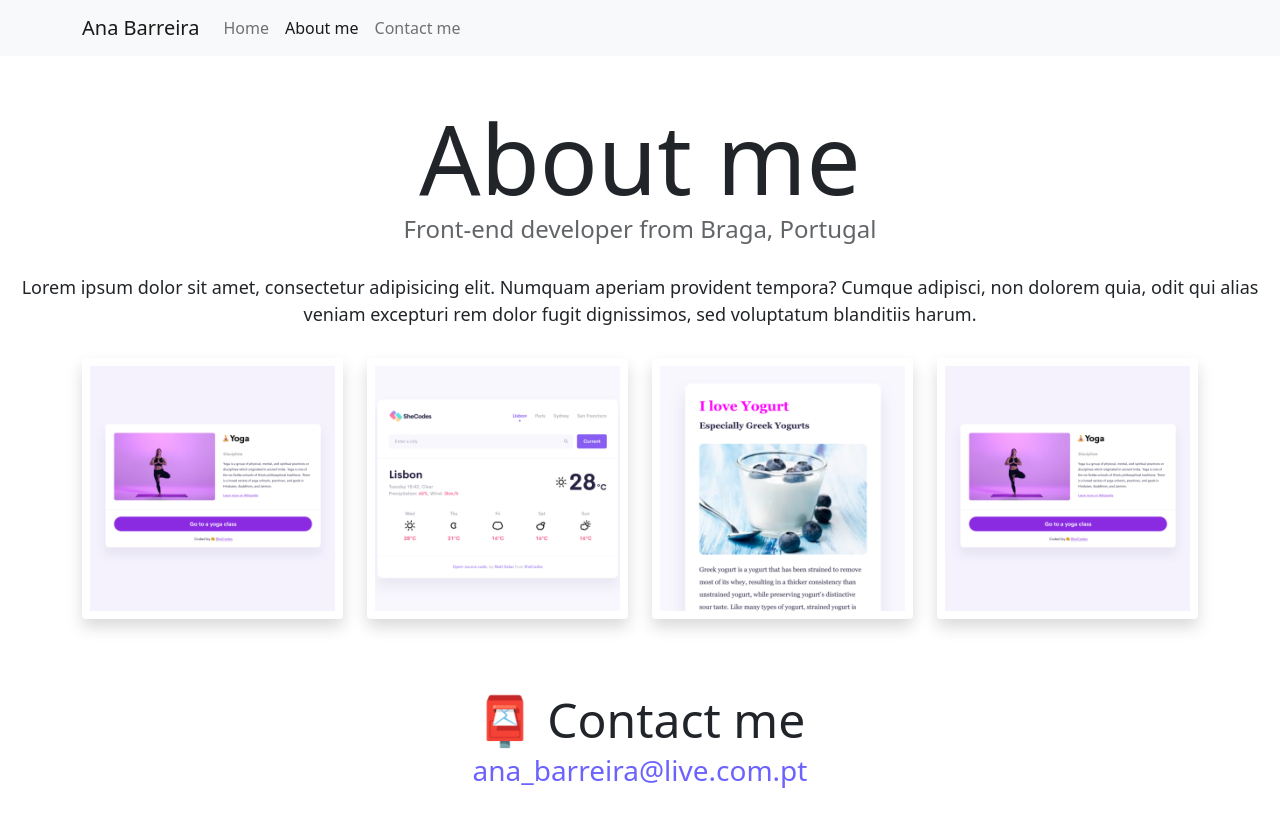
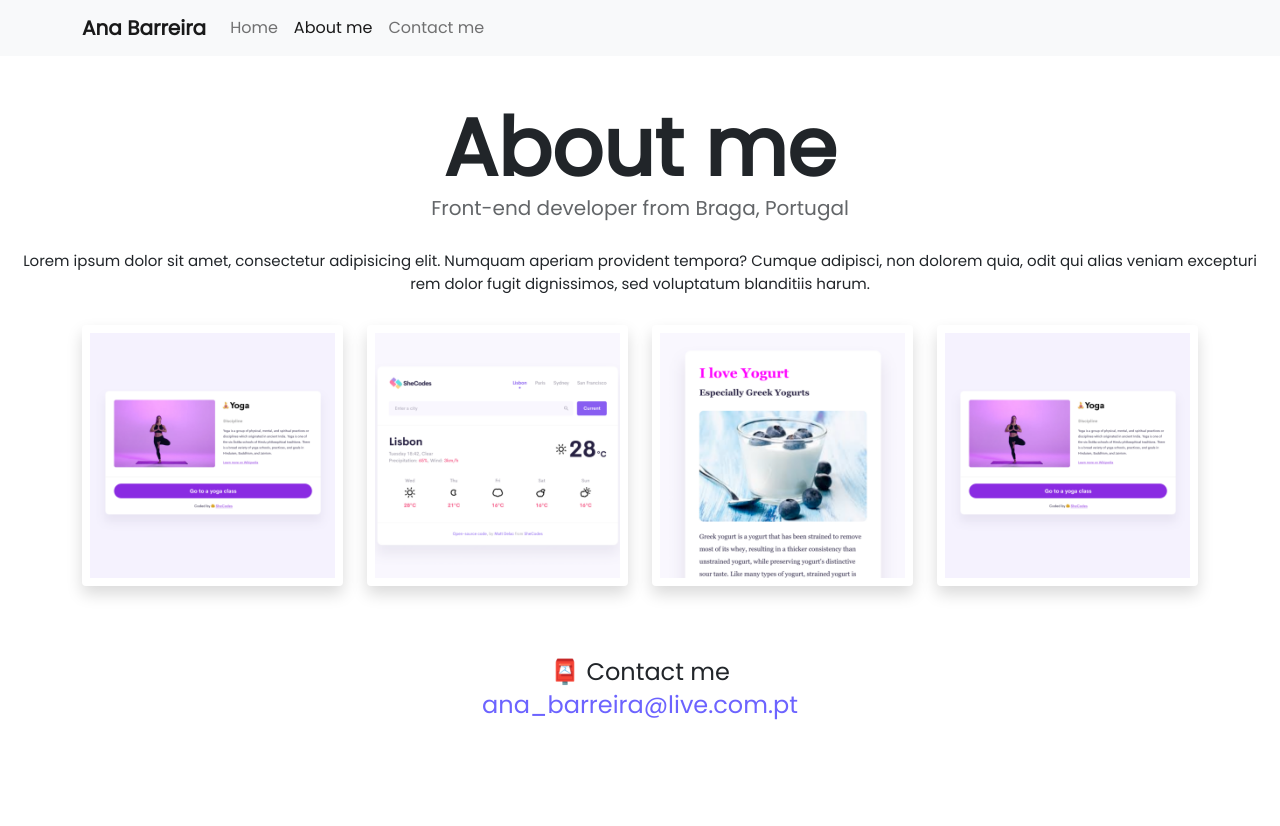
Before and after one commit to ana-barreira/Portfolio, a plain HTML site: page about.html in a window 1280 px wide. Drawn offline with nearby package versions, Linux system fonts and the light colour scheme.

Commit message:
Added fontawesome and google fonts

```diff
--- a/about.html
+++ b/about.html
@@ -12,6 +12,9 @@
     crossorigin="anonymous"></script>
     <meta name="description" content="Have a question or want to work together? Contact me.">
   <title>About me | Ana Barreira</title>
+  <script src="https://kit.fontawesome.com/69c7e2d078.js" crossorigin="anonymous"></script>
+  <link rel="preconnect" href="https://fonts.gstatic.com">
+  <link href="https://fonts.googleapis.com/css2?family=Poppins&display=swap" rel="stylesheet">
   <link rel="stylesheet" href="/src/style.css" />
 </head>
 
@@ -65,8 +68,8 @@
     </div>
   </div>
   <div id="contact" class="mt-5">
-    <h2 class="text-center">📮 Contact me</h2>
-    <a href="mailto: ana_barreira@live.com.pt" class="email-link">
+    <h2 class="text-center fs-4">📮 Contact me</h2>
+    <a href="mailto: ana_barreira@live.com.pt" class="email-link fs-4">
       ana_barreira@live.com.pt
     </a>
   </div>
--- a/src/style.css
+++ b/src/style.css
@@ -8,6 +8,7 @@ body {
   margin: 100px 0;
   display: block;
   margin-top: 100px;
+  font-family: "Poppins", sans-serif;
 }
 
 h1,
@@ -18,24 +19,28 @@ h3 {
 }
 
 h1 {
-  font-size: 96px;
+  font-size: 80px;
+  font-weight: bold;
 }
 
 h2 {
-  font-size: 48px;
+  font-size: 40px;
 }
 
 h3 {
-  font-size: 24px;
+  font-size: 20px;
   opacity: 0.7;
 }
 
 p {
   border-radius: 4px;
-  font-size: 18px;
+  font-size: 15px;
   line-height: 1.5;
 }
 
+.navbar-brand {
+  font-weight: bold;
+}
 .navigation-links {
   display: flex;
   margin-top: 40px;
```
Also changed, not shown: index.html (+3 -0 lines).
